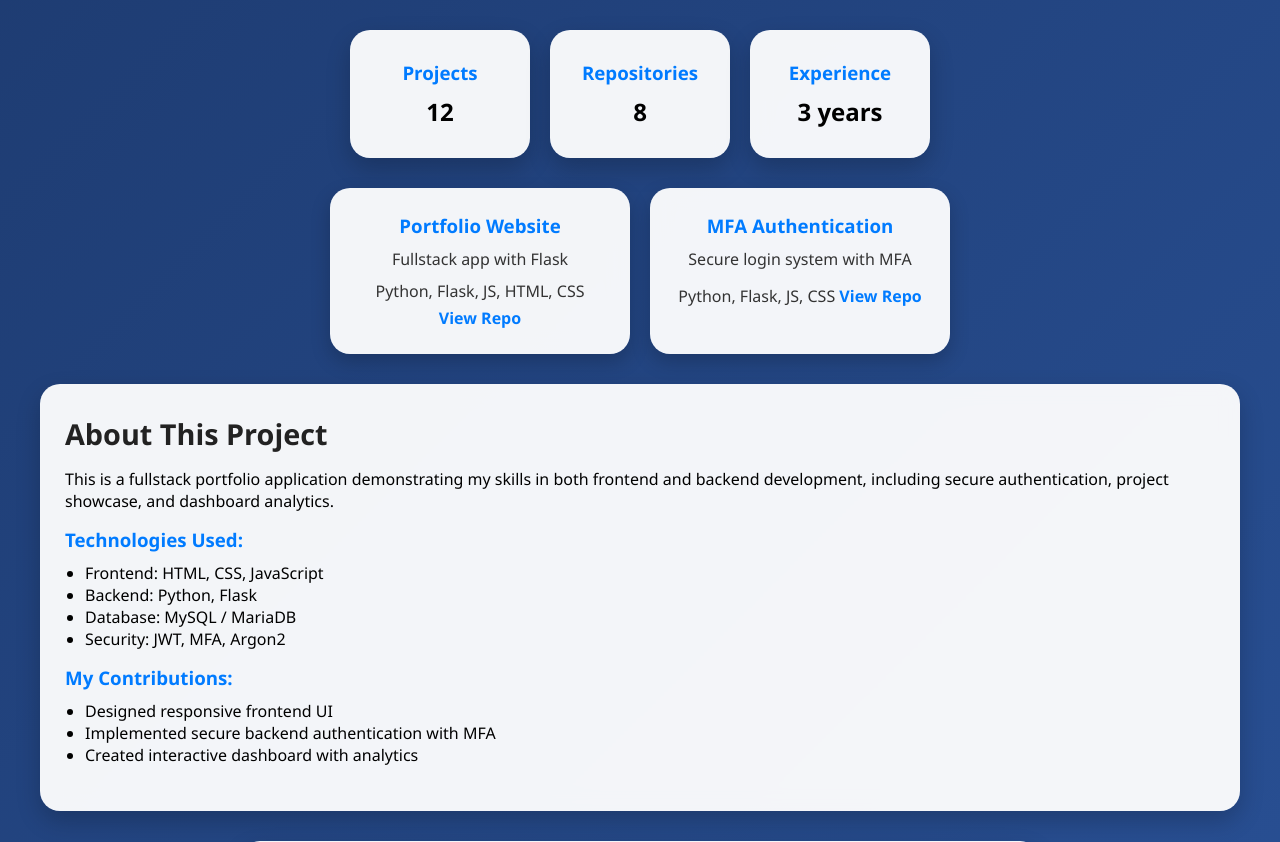
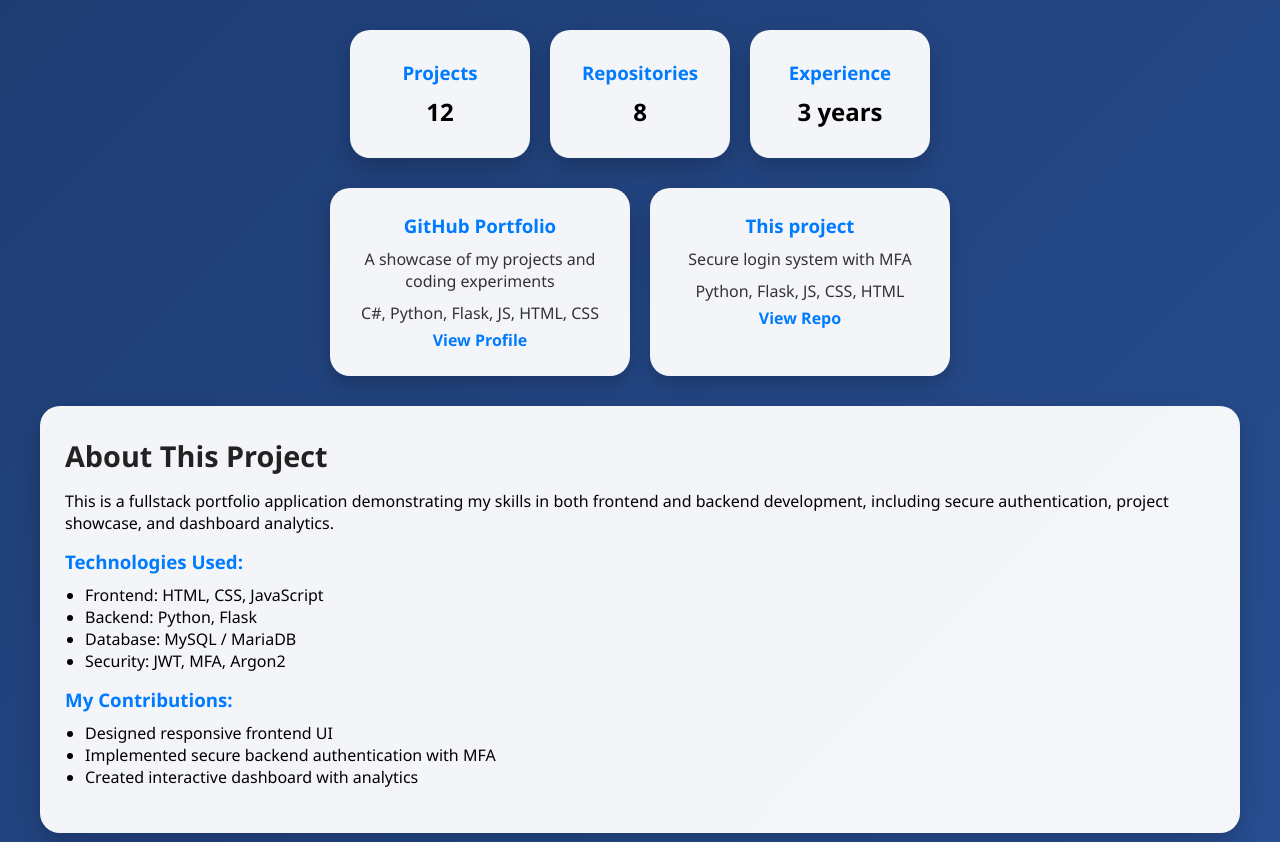
Before and after one commit to Code613x/login-example, a Python web app: template web/templates/dashboard.html in a window 1280 px wide. Shown: the part 63-905 px from the top of the page. Run offline with Jinja, Linux system fonts and the light colour scheme; the template is opened without the code that fills it, so the values that code supplies are empty.

Commit message:
New text

```diff
--- a/web/templates/dashboard.html
+++ b/web/templates/dashboard.html
@@ -1,11 +1,13 @@
 <!DOCTYPE html>
 <html lang="pl">
+
 <head>
     <meta charset="UTF-8">
     <title>Dashboard</title>
     <link rel="stylesheet" href="{{ url_for('static', filename='css/dashboard.css') }}">
     <script src="https://cdn.jsdelivr.net/npm/chart.js"></script>
 </head>
+
 <body>
     <div class="dashboard-wrapper">
         <header class="dashboard-header">
@@ -33,22 +35,23 @@
 
         <section class="projects-section">
             <div class="project-card">
-            <h3>Portfolio Website</h3>
-            <p>Fullstack app with Flask</p>
-            <span>Python, Flask, JS, HTML, CSS</span>
-            <a href="https://github.com/username/portfolio" target="_blank">View Repo</a>
+                <h3>GitHub Portfolio</h3>
+                <p>A showcase of my projects and coding experiments</p>
+                <span>C#, Python, Flask, JS, HTML, CSS</span>
+                <a href="https://github.com/Code613x/" target="_blank">View Profile</a>
             </div>
             <div class="project-card">
-            <h3>MFA Authentication</h3>
+                <h3>This project</h3>
                 <p>Secure login system with MFA</p>
-            <span>Python, Flask, JS, CSS</span>
-            <a href="https://github.com/username/mfa" target="_blank">View Repo</a>
+                <span>Python, Flask, JS, CSS, HTML</span>
+                <a href="https://github.com/Code613x/login-example/x" target="_blank">View Repo</a>
             </div>
         </section>
 
         <section class="project-info">
             <h2>About This Project</h2>
-        <p>This is a fullstack portfolio application demonstrating my skills in both frontend and backend development,
+            <p>This is a fullstack portfolio application demonstrating my skills in both frontend and backend
+                development,
                 including secure authentication, project showcase, and dashboard analytics.</p>
             <h3>Technologies Used:</h3>
             <ul>
@@ -90,4 +93,5 @@ const skillsChart = new Chart(ctx, {
         });
     </script>
 </body>
+
 </html>
```
Lines whose indentation alone changed are shown as unchanged.
